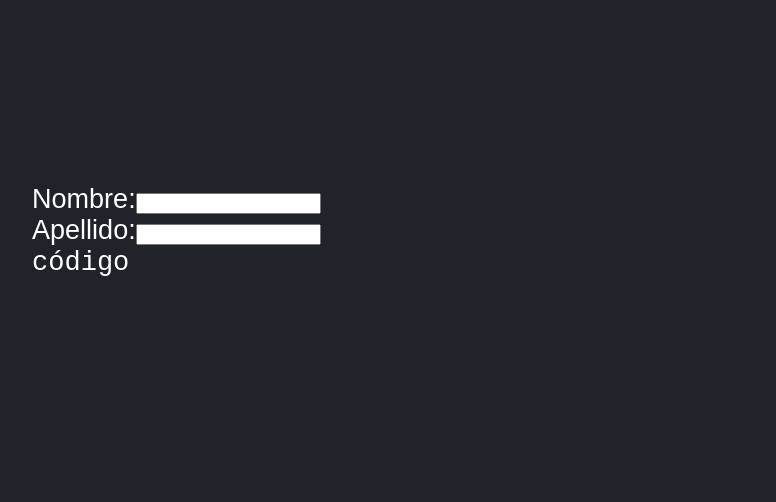
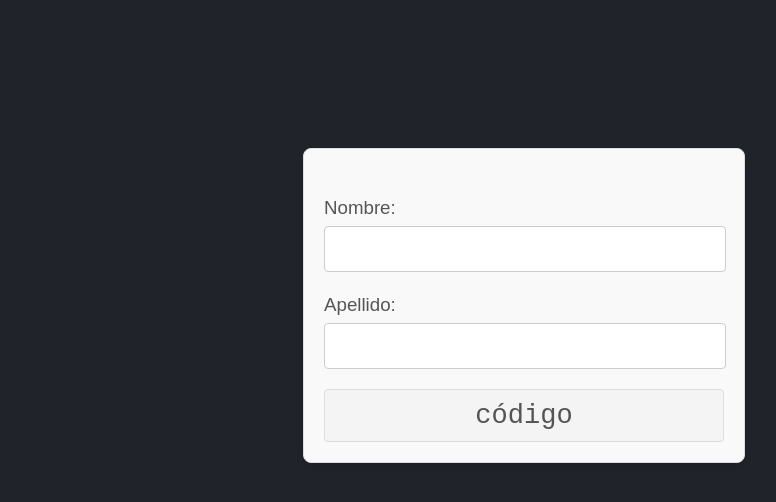
Before and after one commit to Aldeco/Proyecto_React, a React (Vite) app in the folder counter-app/: page / in a window 1280 px wide. Shown: the top 502 px of the page, without its empty margins (116-892 px from the left). Built offline with nearby package versions, Linux system fonts and the light colour scheme.

Commit message:
Cambios de juegos

```diff
--- a/counter-app/src/FirstApp.jsx
+++ b/counter-app/src/FirstApp.jsx
@@ -18,19 +18,14 @@
 import React, { useState } from 'react';
 
 export const FirstApp = () => {
-
   const [formState, setFormState] = useState({
-
     nombre: '',
     apellido: '',
   });
 
   const handleInputChange = (e) => {
-
     const { name, value } = e.target;
-
     setFormState({
-
       ...formState,
       [name]: value,
     });
@@ -39,7 +34,7 @@ export const FirstApp = () => {
   const getFullName = () => `${formState.nombre} ${formState.apellido}`;
 
   return (
-    <>
+    <div className="container">
       <h1>{getFullName()}</h1>
 
       <form>
@@ -59,6 +54,6 @@ export const FirstApp = () => {
       </form>
 
       <code>código</code>
-    </>
+    </div>
   );
 };
--- a/counter-app/src/styles.css
+++ b/counter-app/src/styles.css
@@ -5,3 +5,59 @@ html, body {
     font-size: 1.3rem;
     padding: 70px;
 }
+
+.container {
+    font-family: Arial, sans-serif;
+    padding: 20px;
+    max-width: 400px;
+    margin: 0 auto;
+    background-color: #f9f9f9;
+    border: 1px solid #ddd;
+    border-radius: 8px;
+    box-shadow: 0 4px 6px rgba(0, 0, 0, 0.1);
+}
+
+h1 {
+    font-size: 1.5rem;
+    color: #333;
+    text-align: center;
+    margin-bottom: 20px;
+}
+
+form {
+    display: flex;
+    flex-direction: column;
+    gap: 15px;
+}
+
+label {
+    font-size: 0.9rem;
+    color: #555;
+}
+
+input {
+    width: calc(100% - 20px);
+    padding: 10px;
+    font-size: 1rem;
+    border: 1px solid #ccc;
+    border-radius: 4px;
+    margin-top: 5px;
+}
+
+input:focus {
+    outline: none;
+    border-color: #007bff;
+    box-shadow: 0 0 4px rgba(0, 123, 255, 0.5);
+}
+
+ code {
+    display: block;
+    margin-top: 20px;
+    padding: 10px;
+    background-color: #f4f4f4;
+    border: 1px solid #ddd;
+    border-radius: 4px;
+    font-family: 'Courier New', Courier, monospace;
+    color: #555;
+    text-align: center;
+}
```
